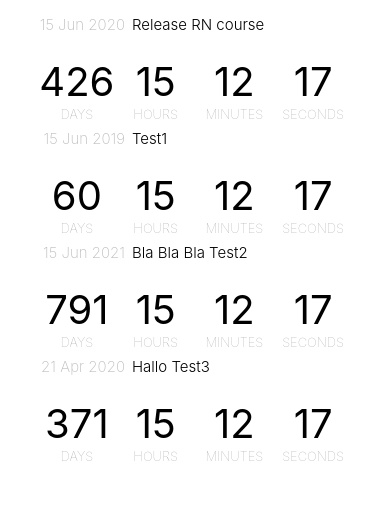
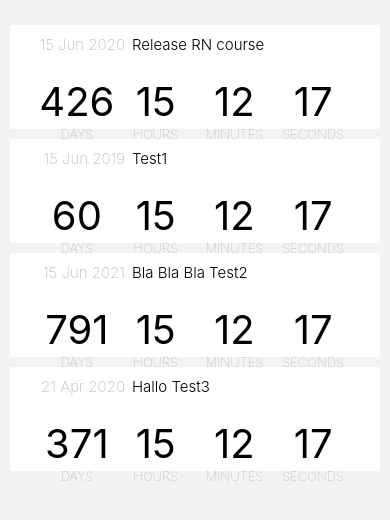
Before and after one commit to Circlebit/reactNativeApp, a React Native app: screen / in a window 390 px wide. Shown: the top 520 px of the page. Built offline with nearby package versions, Linux system fonts and the light colour scheme.

Commit message:
SafeAreaView (fix for the notch)

```diff
--- a/EventList.js
+++ b/EventList.js
@@ -1,7 +1,16 @@
 import React, { Component } from "react";
-import { FlatList, Text } from "react-native";
+import { FlatList, Text, StyleSheet, SafeAreaView } from "react-native";
+import GlobalStyles from './GlobalStyles';
 
 import EventCard from './EventCard'
+
+const styles = StyleSheet.create({
+    list: {
+        flex: 1,
+        paddingTop: 20,
+        backgroundColor: '#F3F3F3',
+    },
+})
 
 class EventList extends Component {
     state = {
@@ -18,11 +27,14 @@ class EventList extends Component {
 
     render() {
         return (
-            <FlatList
-                data={this.state.events}
-                renderItem={({item}) => <EventCard event={item} />}
-                keyExtractor={item => item.id}
-            />
+            <SafeAreaView style={GlobalStyles.droidSafeArea}>
+                <FlatList
+                    style={styles.list}
+                    data={this.state.events}
+                    renderItem={({item}) => <EventCard event={item} />}
+                    keyExtractor={item => item.id}
+                />
+            </SafeAreaView>
         );
     }
 }
--- /dev/null
+++ b/GlobalStyles.js
@@ -0,0 +1,8 @@
+import { StyleSheet, Platform } from 'react-native';
+export default StyleSheet.create({
+    droidSafeArea: {
+        flex: 1,
+        backgroundColor: '#fff',
+        paddingTop: Platform.OS === 'android' ? 25 : 0
+    },
+});
```
